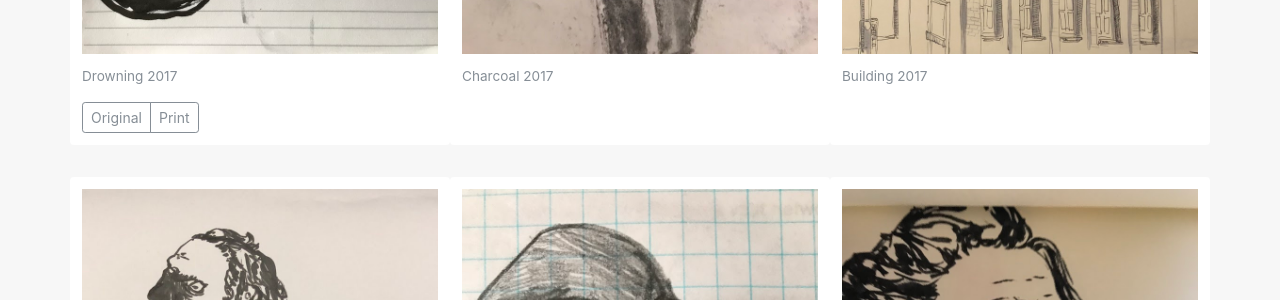
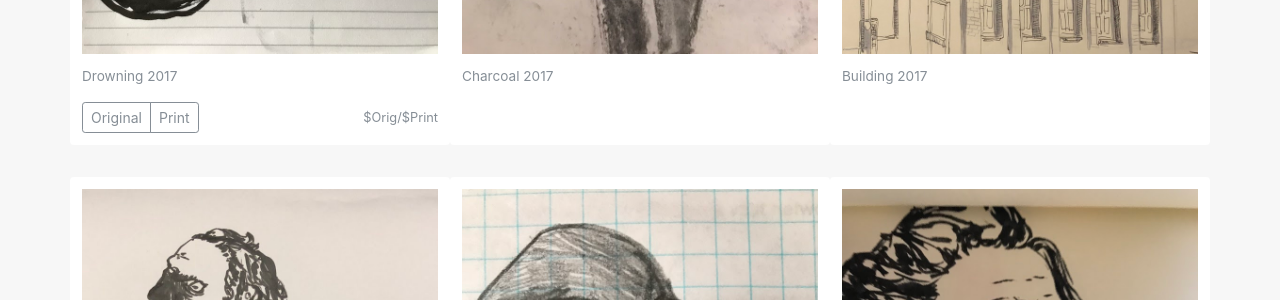
Before and after one commit to rohansmehta/rohansmehta.github.io, a Jekyll site: the page art/index.html, which Jekyll copies as it is, in a window 1280 px wide. Shown: the part 815-1115 px from the top of the page. Built offline with Jekyll 4.4.1, drawn with Linux system fonts in a browser that asks for light colours; nearby versions of some CDN libraries.

Commit message:
more playing around with buttons

```diff
--- a/art/index.html
+++ b/art/index.html
@@ -63,10 +63,13 @@
               <img src="images/lucas-amunategui-drowning.JPG" alt="image 2017" style="width:100%"
                    data-toggle="modal" data-target="#myModal">
               <p class="card-text">Drowning 2017</p>
+              <div class="d-flex justify-content-between align-items-center">
                 <div class="btn-group">
                   <button type="button" class="btn btn-sm btn-outline-secondary">Original</button>
                   <button type="button" class="btn btn-sm btn-outline-secondary">Print</button>
                 </div>
+                <small class="text-muted">$Orig/$Print</small>
+              </div>
             </div>
             <div class="card">
               <img src="images/lucas-amunategui-charcoal.JPG" alt="image 2017" style="width:100%"
```
